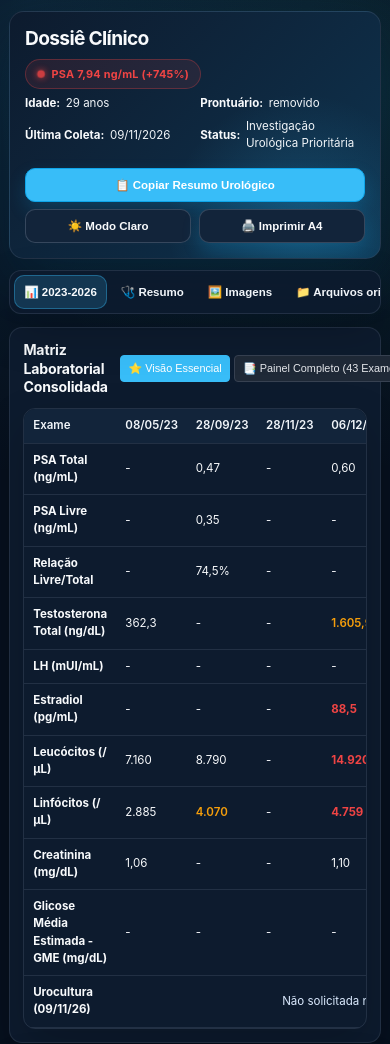
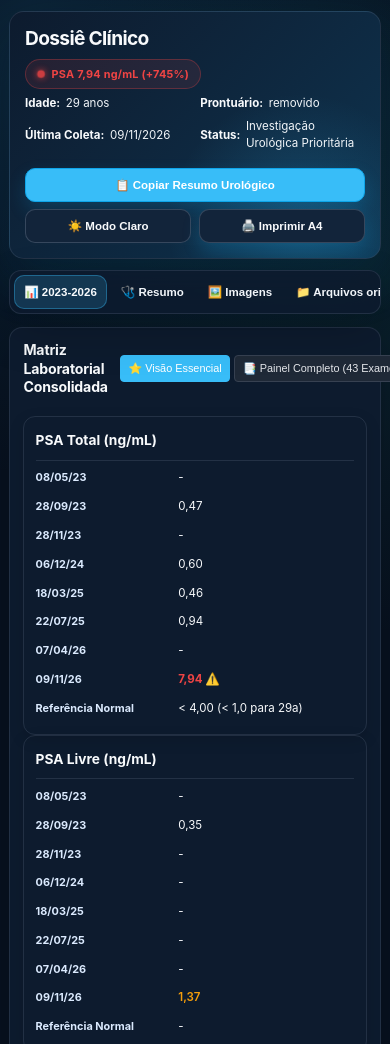
Before and after one commit to criarleal/exames, a plain HTML site: page index.html in a window 390 px wide. Shown: the top 1044 px of the page. Drawn offline with nearby package versions, Linux system fonts and the light colour scheme.

Commit message:
Cria cartões de exames para telas pequenas

```diff
--- a/index.html
+++ b/index.html
@@ -1129,6 +1129,21 @@
       .pacs-hud-shortcuts { display: none; }
       .pacs-stage img { max-width: 100%; max-height: 100%; }
       .risk-legend { display: grid; grid-template-columns: 1fr 1fr; gap: .3rem; font-size: .65rem; }
+
+      /* No celular, cada exame vira um cartão legível em vez de uma tabela lateral. */
+      .table-container.mobile-cards { overflow: visible; border: 0; box-shadow: none; background: transparent; }
+      .mobile-cards table { min-width: 0; width: 100%; border-collapse: separate; border-spacing: 0 .55rem; }
+      .mobile-cards thead { display: none; }
+      .mobile-cards tbody, .mobile-cards tr { display: block; width: 100%; }
+      .mobile-cards tr { padding: .7rem; border: 1px solid var(--border); border-radius: 12px; background: var(--surface-2); box-shadow: 0 5px 16px rgba(0,0,0,.12); }
+      .mobile-cards td { display: grid; grid-template-columns: minmax(7.5rem, 42%) 1fr; gap: .55rem; align-items: start; padding: .36rem 0; border: 0; text-align: left; white-space: normal; }
+      .mobile-cards td::before { content: attr(data-label); color: var(--text-dim); font-size: .68rem; font-weight: 700; }
+      .mobile-cards td:first-child { display: block; padding: .1rem 0 .55rem; margin-bottom: .2rem; border-bottom: 1px solid var(--border); font-size: .86rem; }
+      .mobile-cards td:first-child::before { display: none; }
+      .mobile-cards td:first-child strong { display: block; }
+      .mobile-cards td[colspan] { display: block; text-align: left !important; }
+      .mobile-cards td[colspan]::before { display: none; }
+      #tableFullWrapper.mobile-cards { max-height: none !important; overflow: visible !important; }
     }
 
     @media print {
@@ -2395,7 +2410,30 @@ Prontuário: removido | Última Coleta: 09/11/2026
         tr.innerHTML = cellsHtml;
         tbody.appendChild(tr);
       });
-    }
+      decorateMobileTables();
+    }
+
+    function decorateMobileTables() {
+      document.querySelectorAll('.table-container table').forEach(table => {
+        const headers = Array.from(table.querySelectorAll('thead th')).map(th => th.textContent.trim());
+        table.querySelectorAll('tbody tr').forEach(row => {
+          Array.from(row.children).forEach((cell, index) => {
+            if (!cell.hasAttribute('colspan') && headers[index]) cell.dataset.label = headers[index];
+          });
+        });
+      });
+    }
+
+    function syncMobileTableCards() {
+      const isMobile = window.matchMedia('(max-width: 720px)').matches;
+      document.querySelectorAll('#tableFocusWrapper, #tableFullWrapper').forEach(wrapper => {
+        wrapper.classList.toggle('mobile-cards', isMobile);
+      });
+      if (isMobile) decorateMobileTables();
+    }
+
+    window.addEventListener('resize', syncMobileTableCards);
+    syncMobileTableCards();
 
     // ==========================================
     // GRÁFICOS INTERATIVOS (CHART.JS)
```
